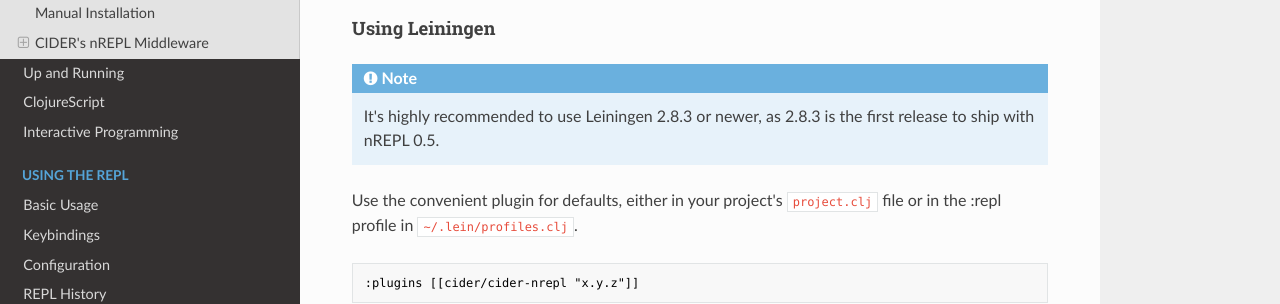
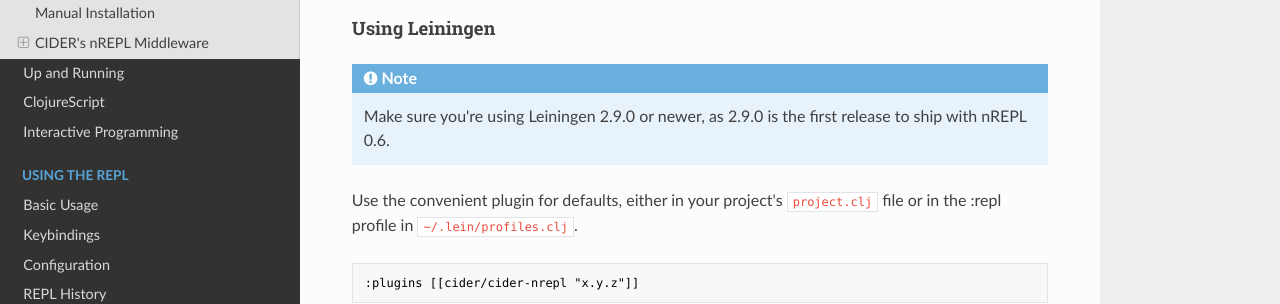
Before and after one commit to clojure-emacs/cider, an MkDocs documentation site: the page built from doc/installation.md, in a window 1280 px wide and 900 px high, scrolled down 3048 px. Shown: the part 151-455 px from the top of the window. Built offline with MkDocs 1.6.1, drawn with Linux system fonts in a browser that asks for light colours; nearby versions of some CDN libraries; old or Windows-style settings are respelled for this version of MkDocs.

```diff
--- a/doc/installation.md
+++ b/doc/installation.md
@@ -156,8 +156,8 @@ section).
 
 !!! Note
 
-    It's highly recommended to use Leiningen 2.8.3 or newer, as 2.8.3 is the first
-    release to ship with nREPL 0.5.
+    Make sure you're using Leiningen 2.9.0 or newer, as 2.9.0 is the first
+    release to ship with nREPL 0.6.
 
 Use the convenient plugin for defaults, either in your project's
 `project.clj` file or in the :repl profile in `~/.lein/profiles.clj`.
```
Also changed, not shown: doc/troubleshooting.md (+1 -1 lines), doc/up_and_running.md (+1 -1 lines).
